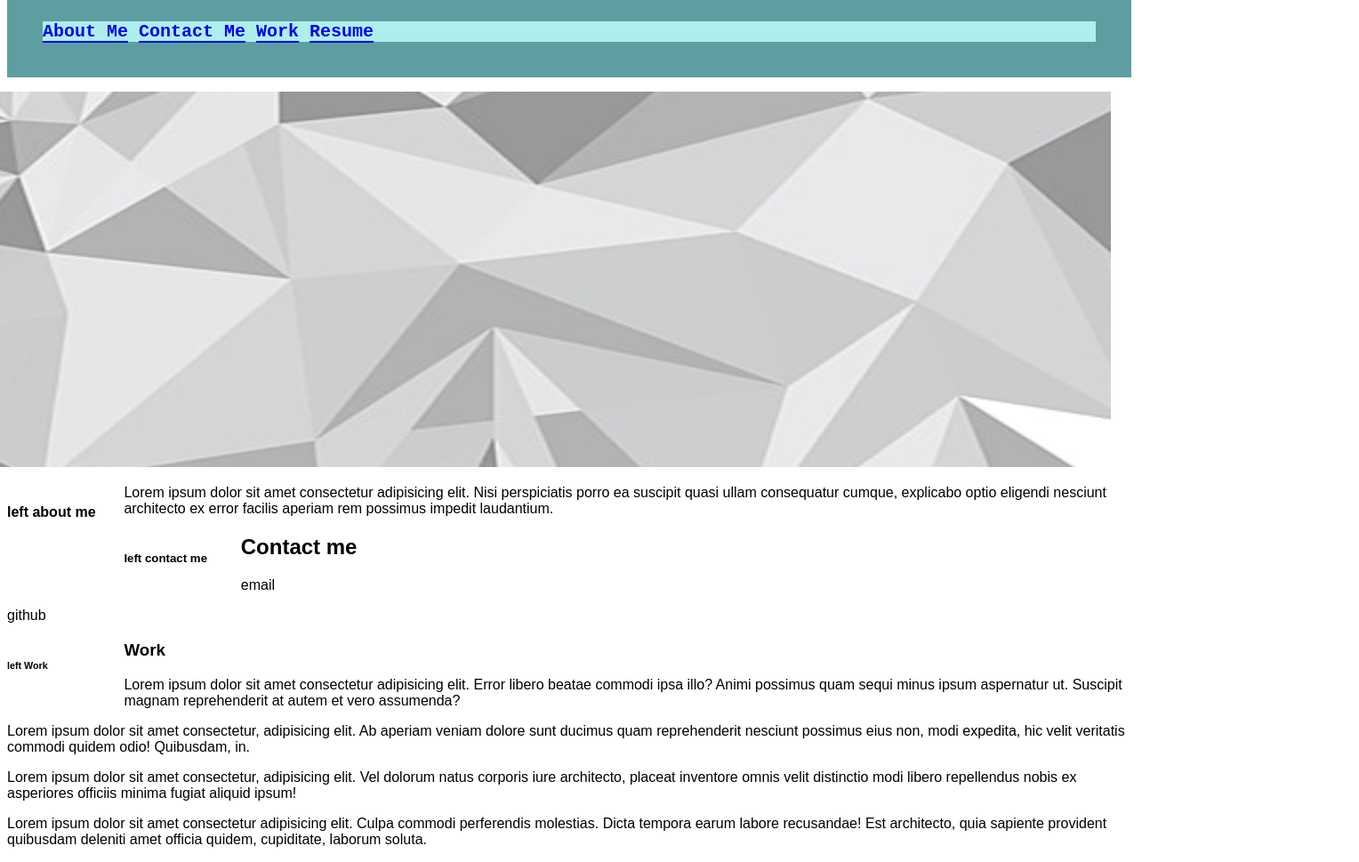
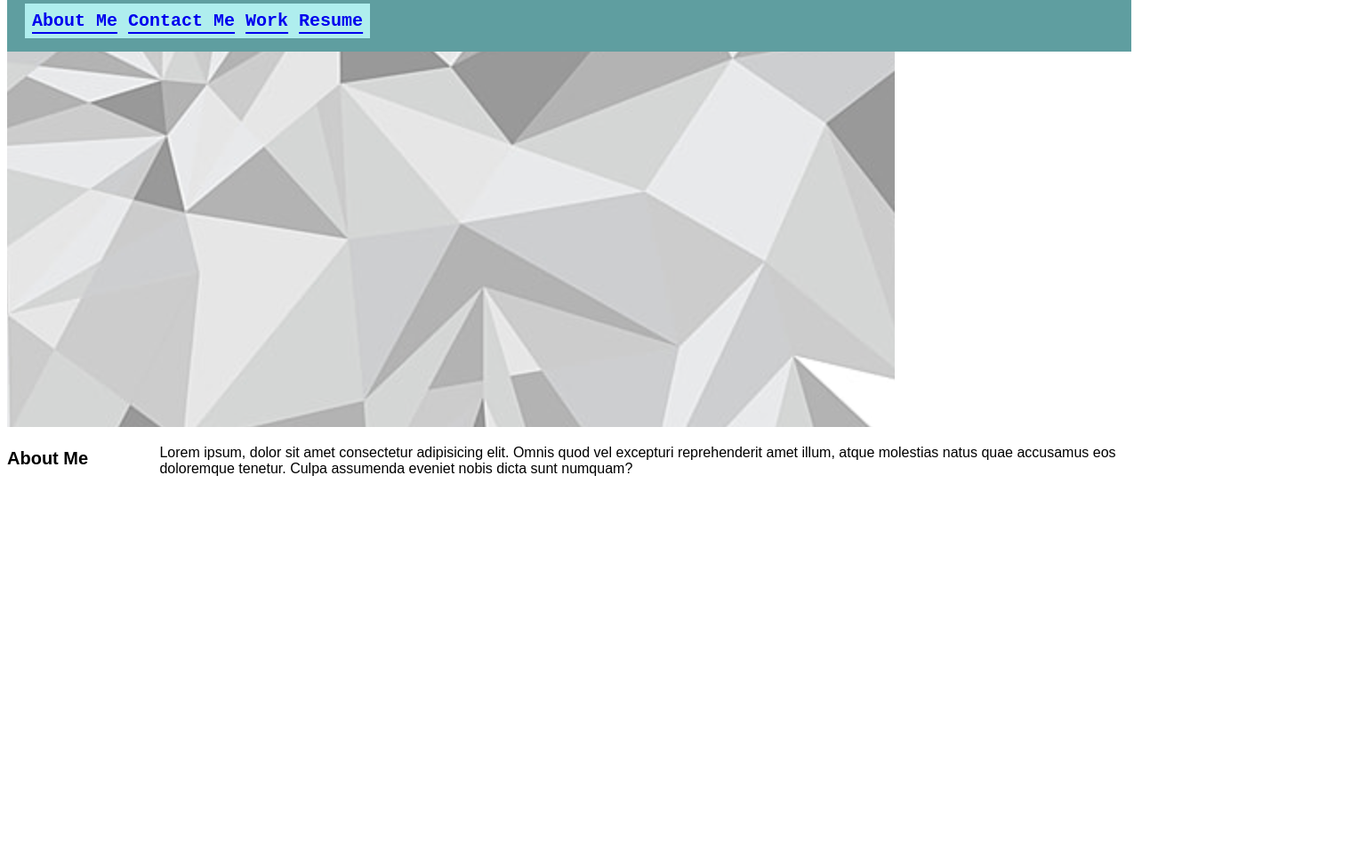
Before and after one commit to Oscar5323/Oscars-Portfolio, a plain HTML site: page index.html in a window 1280 px wide. Shown: the part 172-1141 px from the top of the page at 89% size, 1528 px wide, since content can reach past the window. After the commit the page ends 800 px from the top, so only its background shows below. Drawn offline with Linux system fonts and the light colour scheme.

Commit message:
got help from lee

```diff
--- a/assets/style.css
+++ b/assets/style.css
@@ -10,45 +10,30 @@ justify-content: flex-end;
 }
 
 header {
-  padding:40px;
+  padding: 20px;
   font-size: 30px;
   font-family: monospace;
   font-weight: bold;
-background-color: cadetblue;
+  background-color: cadetblue;
 
 }
 
-figure {
-    transform: scaleX(1.5);
+
+.flex-container{
+    display: flex;
 }
 
-aside {
-    width: 10%;
-    padding-right: 5px;
-    margin-right: 5px;
-    float: left;
-
+.flex-left{
+    font-size: 20px;
+    font-weight: bolder;
+    width: 20%;
 }
 
-p{
-    font-display: wrap;
-}
-
-
-
-
-
-
-
-
-
-
-
-
 nav {
-   display: block;
+   display: inline;
    background-color: paleturquoise;
    font-family: monospace;
    font-size: 20px;
-   text-underline-offset: 5px;
+   padding: 8px;
+   text-underline-offset: 7px;
 }
--- a/index.html
+++ b/index.html
@@ -21,65 +21,18 @@
 
     </header>
 
-    <figure>
+    <section class="hero">
         <img src="./pictures/Screenshot 2023-05-22 at 1.51.26 PM.png" alt="background">
-    </figure>
+    </section>
 
-    <main>
+    <section class="flex-container">
+        <div id="About" class="flex-left">
+            <p class="left-text">About Me</p>
+        </div>
 
-
-        <aside>
-            <h4>left about me</h4>
-        </aside>
-
-        <section>
-            <p>Lorem ipsum dolor sit amet consectetur adipisicing elit. Nisi perspiciatis porro ea suscipit quasi ullam consequatur cumque, explicabo optio eligendi nesciunt architecto ex error facilis aperiam rem possimus impedit laudantium.</p>
-        </section>
-
-        <aside>
-            <h5>left contact me </h5>
-        </aside>
-
-        <section>
-         <h2>Contact me </h2>
-         <p>email</p>
-         <p>github</p>
-        </section>
-
-        <aside>
-            <h6>left Work</h6>
-        </aside>
-
-        <section>
-         <h3>Work</h3>
-
-         <p>Lorem ipsum dolor sit amet consectetur adipisicing elit. Error libero beatae commodi ipsa illo? Animi possimus quam sequi minus ipsum aspernatur ut. Suscipit magnam reprehenderit at autem et vero assumenda?</p>
-
-         <p>Lorem ipsum dolor sit amet consectetur, adipisicing elit. Ab aperiam veniam dolore sunt ducimus quam reprehenderit nesciunt possimus eius non, modi expedita, hic velit veritatis commodi quidem odio! Quibusdam, in.</p>
-
-         <p>Lorem ipsum dolor sit amet consectetur, adipisicing elit. Vel dolorum natus corporis iure architecto, placeat inventore omnis velit distinctio modi libero repellendus nobis ex asperiores officiis minima fugiat aliquid ipsum!</p>
-
-         <p>Lorem ipsum dolor sit amet consectetur adipisicing elit. Culpa commodi perferendis molestias. Dicta tempora earum labore recusandae! Est architecto, quia sapiente provident quibusdam deleniti amet officia quidem, cupiditate, laborum soluta.</p>
-        </section>
-
-
-
-
-
-    </main>
-
-
-
-
-
-
-
-
-
-
-
-
-
+        <div class="flex-right">
+            <p>Lorem ipsum, dolor sit amet consectetur adipisicing elit. Omnis quod vel excepturi reprehenderit amet illum, atque molestias natus quae accusamus eos doloremque tenetur. Culpa assumenda eveniet nobis dicta sunt numquam?</p>
+        </div>
 
 
 
```
